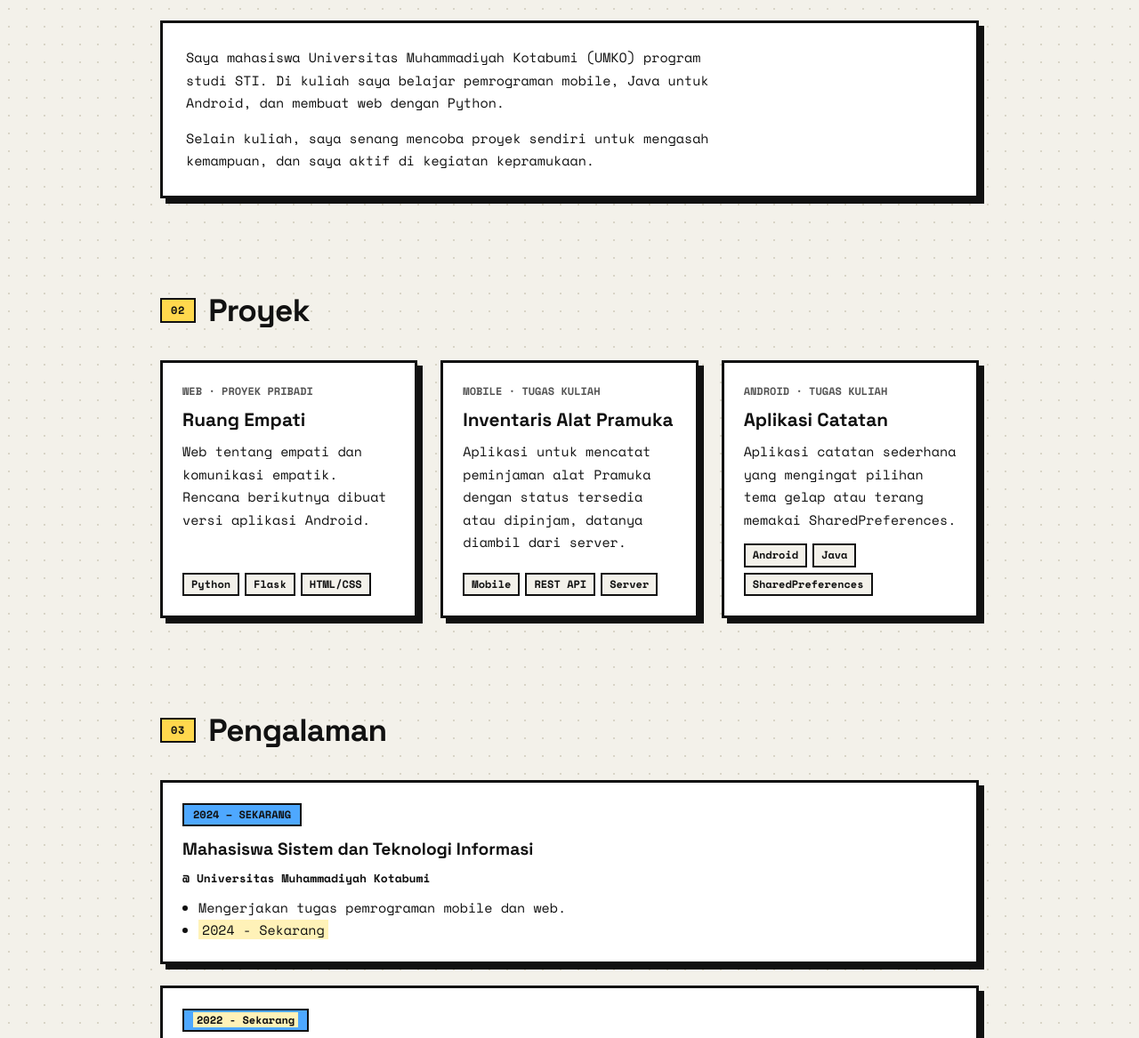
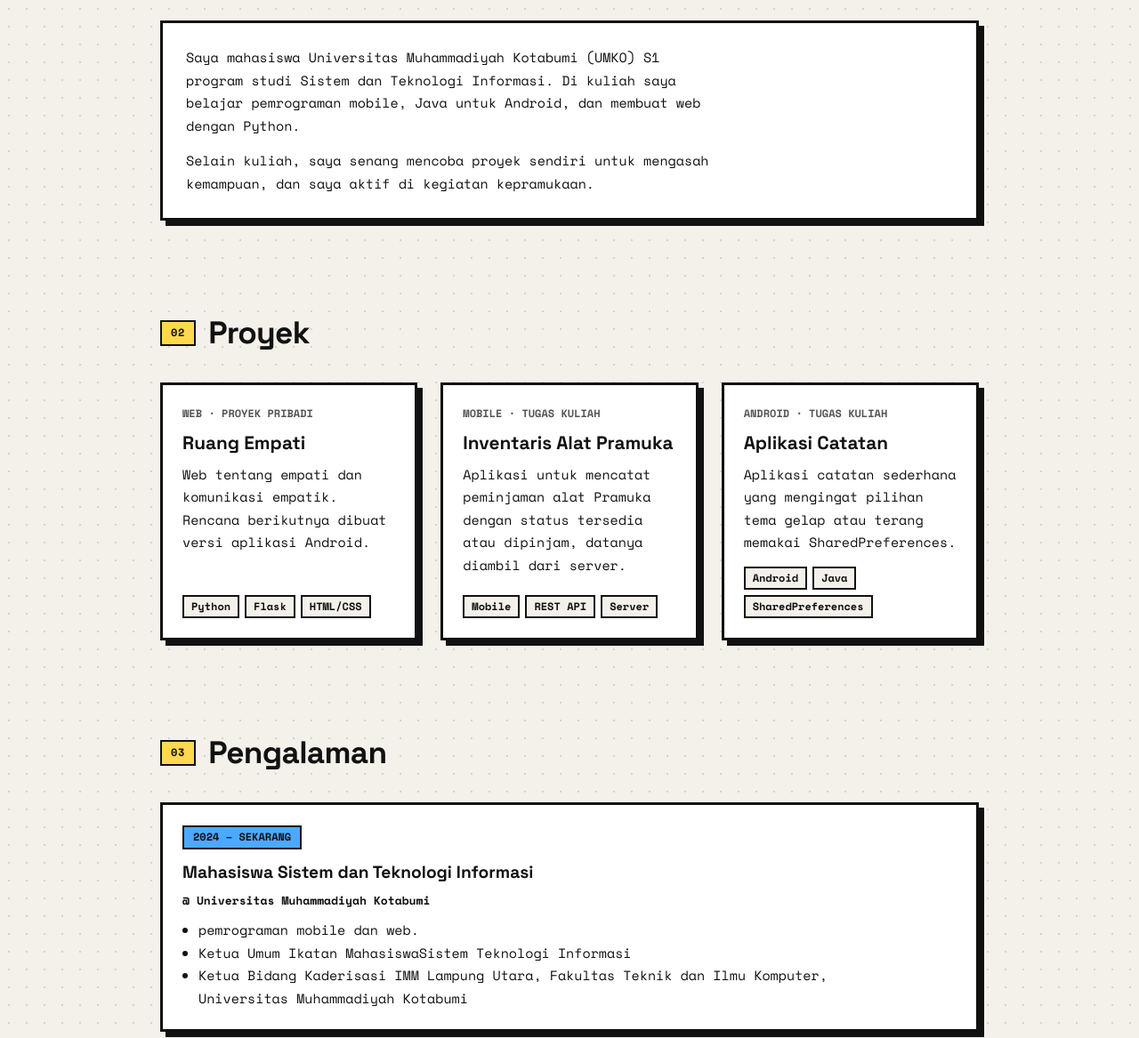
Before and after one commit to imam0101-wq/portofolio, a plain HTML site: page index.html in a window 1280 px wide. Shown: the part 560-1727 px from the top of the page at 89% size. Drawn offline with nearby package versions, Linux system fonts and the light colour scheme.

Commit message:
update isi

```diff
--- a/index.html
+++ b/index.html
@@ -487,7 +487,7 @@
                 <h2>Tentang saya</h2>
             </div>
             <div class="box about">
-                <p>Saya mahasiswa Universitas Muhammadiyah Kotabumi (UMKO) program studi STI. Di kuliah saya belajar pemrograman mobile, Java untuk Android, dan membuat web dengan Python.</p>
+                <p>Saya mahasiswa Universitas Muhammadiyah Kotabumi (UMKO) S1 program studi Sistem dan Teknologi Informasi. Di kuliah saya belajar pemrograman mobile, Java untuk Android, dan membuat web dengan Python.</p>
                 <p>Selain kuliah, saya senang mencoba proyek sendiri untuk mengasah kemampuan, dan saya aktif di kegiatan kepramukaan.</p>
             </div>
         </section>
@@ -540,8 +540,9 @@
                     <h3>Mahasiswa Sistem dan Teknologi Informasi</h3>
                     <p class="org">@ Universitas Muhammadiyah Kotabumi</p>
                     <ul>
-                        <li>Mengerjakan tugas pemrograman mobile dan web.</li>
-                        <li><span class="fill">2024 - Sekarang</span></li>
+                        <li>pemrograman mobile dan web.</li>
+                        <li>Ketua Umum Ikatan MahasiswaSistem Teknologi Informasi</li>
+                        <li>Ketua Bidang Kaderisasi IMM Lampung Utara, Fakultas Teknik dan Ilmu Komputer, <br>Universitas Muhammadiyah Kotabumi</li>
                     </ul>
                 </article>
                 <article class="box job">
```
